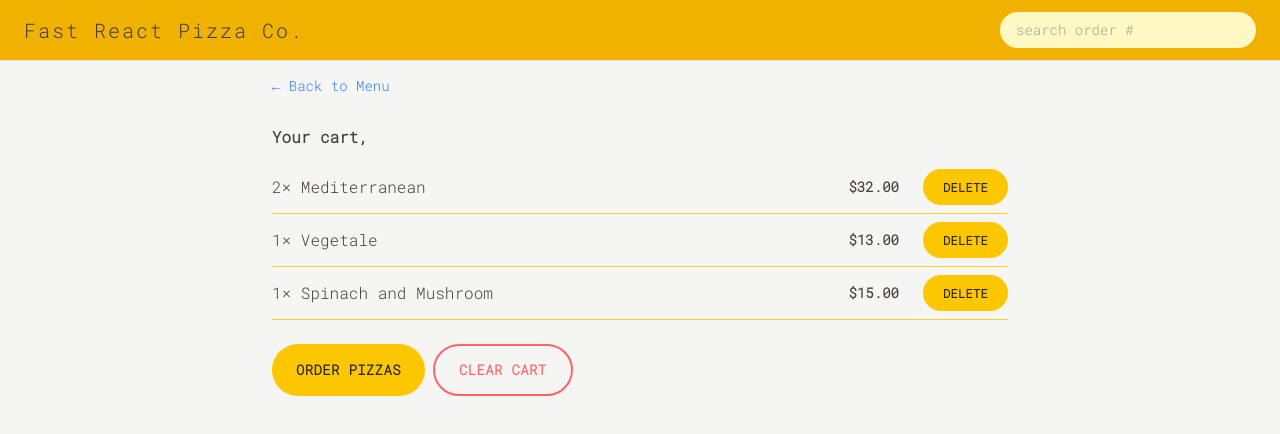
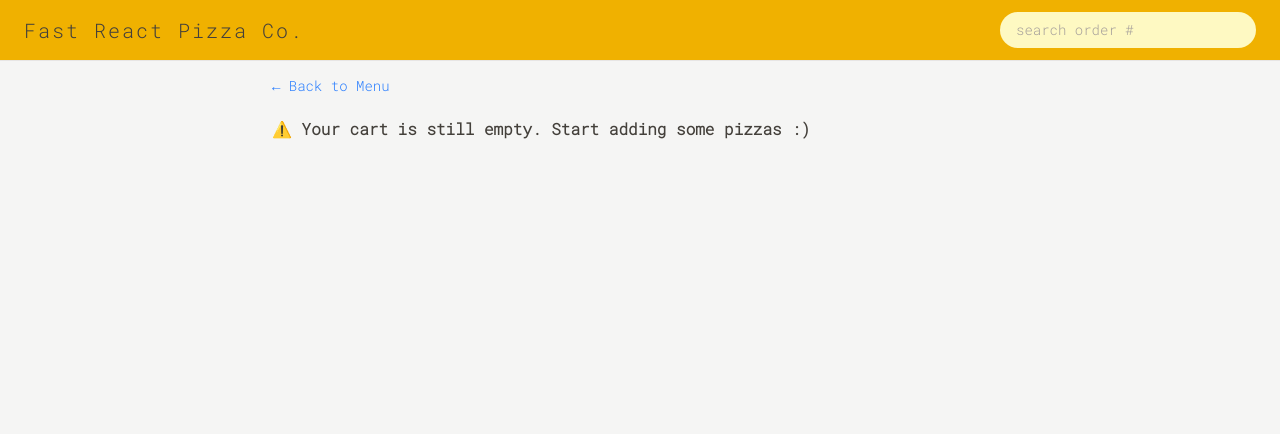
Before and after one commit to mdxramos64136/fast-react-pizza, a React (Vite) app: page /cart in a window 1280 px wide. Shown: the top 434 px of the page. Built offline with nearby package versions, Linux system fonts and the light colour scheme.

Commit message:
Set remove item functionality

```diff
--- a/src/features/cart/Cart.jsx
+++ b/src/features/cart/Cart.jsx
@@ -3,35 +3,22 @@
 import Button from "../../ui/Button";
 import CartItem from "./CartItem";
 import { useSelector } from "react-redux";
-
-const fakeCart = [
-  {
-    pizzaId: 12,
-    name: "Mediterranean",
-    quantity: 2,
-    unitPrice: 16,
-    totalPrice: 32,
-  },
-  {
-    pizzaId: 6,
-    name: "Vegetale",
-    quantity: 1,
-    unitPrice: 13,
-    totalPrice: 13,
-  },
-  {
-    pizzaId: 11,
-    name: "Spinach and Mushroom",
-    quantity: 1,
-    unitPrice: 15,
-    totalPrice: 15,
-  },
-];
+import { getCart } from "./cartSlice";
+import { useDispatch } from "react-redux";
+import { clearCart } from "./cartSlice";
+import EmptyCart from "./EmptyCart";
 
 function Cart() {
-  const cart = fakeCart;
+  const cart = useSelector(getCart);
   const username = useSelector((store) => store.user.username);
+  const dispatch = useDispatch();
 
+  function handleClear() {
+    dispatch(clearCart());
+  }
+
+  if (!cart.length) return <EmptyCart />;
+  ////////
   return (
     <div className="px-4 py-3">
       <LinkButton to="/menu">Back to Menu</LinkButton>
@@ -40,7 +27,7 @@
 
       <ul className="mt-3 divide-y divide-amber-300 border-b border-amber-300">
         {cart.map((item) => (
-          <CartItem item={item} key={item.key} />
+          <CartItem item={item} key={item.pizzaId} />
         ))}
       </ul>
 
@@ -48,7 +35,9 @@
         <Button to="/order/new" type="primary">
           Order pizzas
         </Button>
-        <Button type="secondary">Clear Cart</Button>
+        <Button type="secondary" onClick={handleClear}>
+          Clear Cart
+        </Button>
       </div>
     </div>
   );
--- a/src/features/cart/CartItem.jsx
+++ b/src/features/cart/CartItem.jsx
@@ -1,5 +1,6 @@
 import Button from "../../ui/Button";
 import { formatCurrency } from "../../utils/helpers";
+import DeleteItem from "./DeleteItem";
 
 function CartItem({ item }) {
   const { pizzaId, name, quantity, totalPrice } = item;
@@ -11,7 +12,7 @@
       </p>
       <div className="flex items-center justify-between sm:gap-6">
         <p className="text-sm font-bold">{formatCurrency(totalPrice)}</p>
-        <Button type="small">Delete </Button>
+        <DeleteItem pizzaId={pizzaId} />
       </div>
     </li>
   );
--- /dev/null
+++ b/src/features/cart/DeleteItem.jsx
@@ -0,0 +1,16 @@
+import { useDispatch } from "react-redux";
+import Button from "../../ui/Button";
+import { removeItem } from "./cartSlice";
+
+function DeleteItem({ pizzaId }) {
+  const dispatch = useDispatch();
+
+  ////////
+  return (
+    <Button type="small" onClick={() => dispatch(removeItem(pizzaId))}>
+      Delete
+    </Button>
+  );
+}
+
+export default DeleteItem;
--- a/src/features/cart/EmptyCart.jsx
+++ b/src/features/cart/EmptyCart.jsx
@@ -1,11 +1,13 @@
-import { Link } from 'react-router-dom';
+import LinkButton from "../../ui/LinkButton";
 
 function EmptyCart() {
   return (
-    <div>
-      <Link to="/menu">&larr; Back to menu</Link>
+    <div className="px-4 py-3">
+      <LinkButton to="/menu">Back to Menu</LinkButton>
 
-      <p>Your cart is still empty. Start adding some pizzas :)</p>
+      <p className="mt-5 font-semibold">
+        ⚠️ Your cart is still empty. Start adding some pizzas :)
+      </p>
     </div>
   );
 }
--- a/src/features/cart/cartSlice.js
+++ b/src/features/cart/cartSlice.js
@@ -34,7 +34,7 @@
     },
   },
 });
-//console.log(cartSlice);
+console.log(cartSlice);
 
 //
 export const {
@@ -46,9 +46,14 @@
 } = cartSlice.actions;
 
 export default cartSlice.reducer;
-
+//first cart = slice's name
+//second cart = array in the slice
 export const getTotalCartQty = (state) =>
   state.cart.cart.reduce((sum, curItem) => sum + curItem.quantity, 0);
 
 export const getTotalPrice = (state) =>
   state.cart.cart.reduce((sum, curItem) => sum + curItem.totalPrice, 0);
+
+export const getCart = (state) => state.cart.cart;
+export const getCurrentQuantityById = (id) => (state) =>
+  state.cart.cart.find((item) => item.pizzaId === id)?.quantity ?? 0;
--- a/src/features/menu/MenuItem.jsx
+++ b/src/features/menu/MenuItem.jsx
@@ -1,10 +1,14 @@
 import { formatCurrency } from "../../utils/helpers";
 import Button from "../../ui/Button";
-import { useDispatch } from "react-redux";
-import { addItem } from "../cart/cartSlice";
+import { useDispatch, useSelector } from "react-redux";
+import { addItem, getCurrentQuantityById } from "../cart/cartSlice";
+import DeleteItem from "../cart/DeleteItem";
 
 function MenuItem({ pizza }) {
   const { id, name, unitPrice, ingredients, soldOut, imageUrl } = pizza;
+  const currentQuantity = useSelector(getCurrentQuantityById(id));
+  const isInCart = currentQuantity > 0;
+
   const dispatch = useDispatch();
 
   function handleAdd() {
@@ -41,6 +45,7 @@
               Sold out
             </p>
           )}
+          {isInCart && <DeleteItem pizzaId={id} />}
           {!soldOut && (
             <Button type="small" onClick={handleAdd}>
               Add to cart
```
